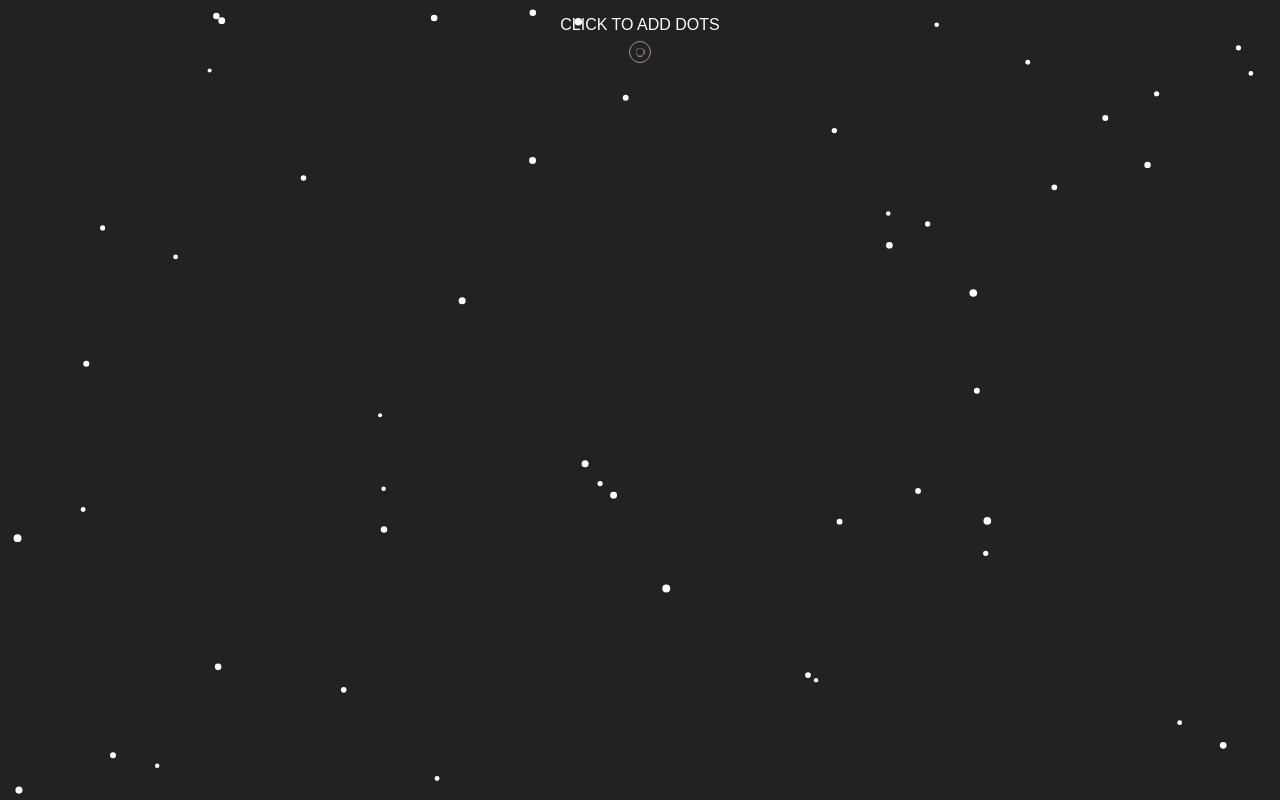
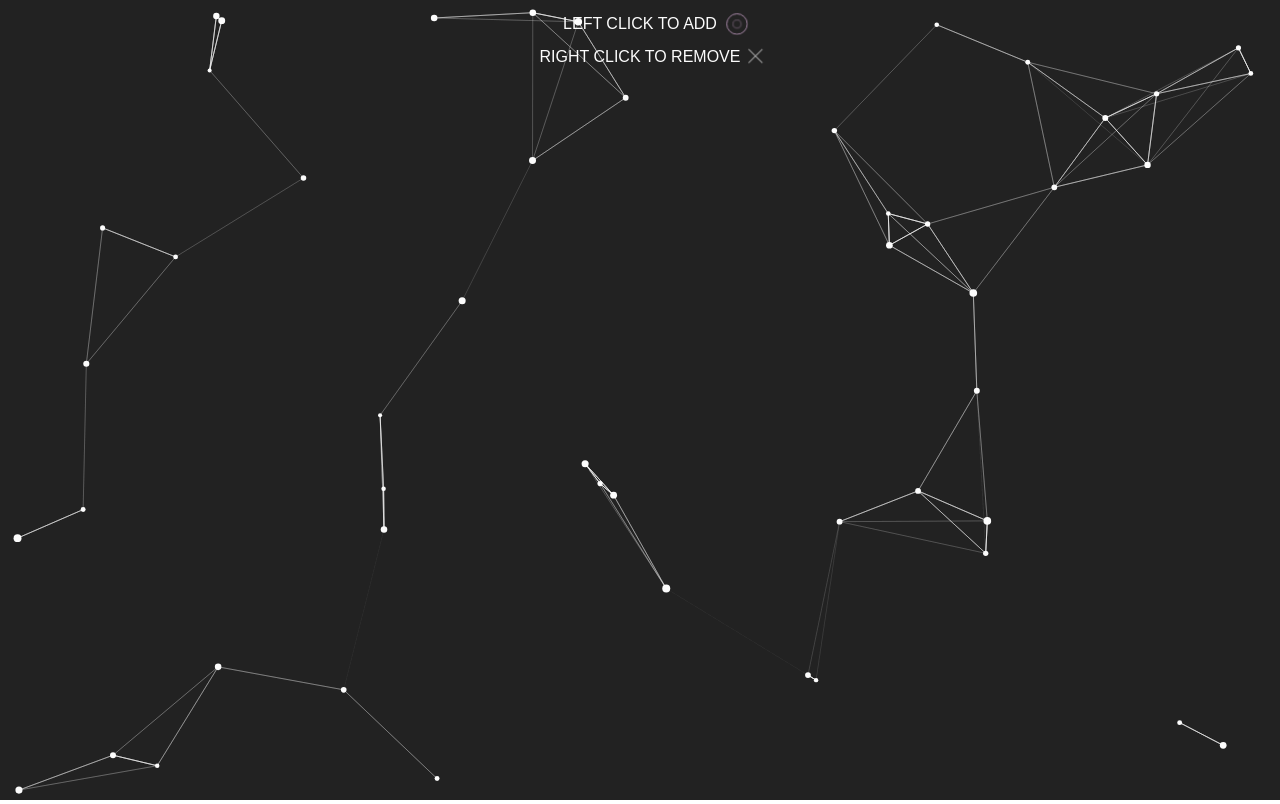
Before and after one commit to VamOSGS/canvas-particle-animation, a plain HTML site: page index.html in a window 1280 px wide. Drawn offline with Linux system fonts and the light colour scheme.

Commit message:
communicating dots

```diff
--- a/index.html
+++ b/index.html
@@ -10,7 +10,10 @@
 </head>
 
 <body>
-  <p>Click to add dots</p>
+  <div class="hint">
+    <p class="add">Left Click to add <span></span></p>
+    <p class="remove">Right Click to remove <span></span></p>
+  </div>
   <canvas id="canvas" width="300" height="300"></canvas>
 
   <script src="./src/anim.js" charset="utf-8"></script>
--- a/src/anim.js
+++ b/src/anim.js
@@ -15,7 +15,12 @@
       addedRadius: 2,
 
       defaultSpeed: 1,
-      addedSpeed: 2
+      addedSpeed: 2,
+
+      lineWidth: 0.5,
+      lineColor: "rgba(255,255,255, opacity)",
+
+      communicationRadius: 170
     },
     particles = [],
 
@@ -73,7 +78,22 @@
     },
     checkDistance = function(x1, y1, x2, y2) {
       return Math.sqrt(Math.pow(x2 - x1, 2) + Math.pow(y2 - y1, 2));
-    };
+    },
+    communicatePoints = function (point1, father) {
+      for (var i = 0; i < father.length; i++) {
+        var distance = checkDistance(point1.x, point1.y, father[i].x, father[i].y);
+        var opacity = 1 -distance/opts.communicationRadius;
+        if (opacity > 0) {
+          canvas.lineWidth = opts.lineWidth;
+          canvas.strokeStyle = opts.lineColor.replace("opacity", opacity);
+          canvas.beginPath();
+          canvas.moveTo(point1.x, point1.y);
+          canvas.lineTo(father[i].x,father[i].y);
+          canvas.closePath();
+          canvas.stroke();
+        }
+      }
+    }
 
   function setup() {
     for (var i = 0; i < opts.particleAmount; i++) {
@@ -90,6 +110,9 @@
       particles[i].update();
       particles[i].draw();
     }
+    for (var j = 0; j < particles.length; j++) {
+        communicatePoints(particles[j], particles);
+    }
     window.requestAnimationFrame(loop);
   }
 
@@ -97,5 +120,9 @@
   canvasBody.addEventListener("click", function(e) {
     particles.push( new Particle (e.pageX, e.pageY) );
     console.log(particles.length);
-  })
+  });
+  canvasBody.addEventListener("contextmenu", function(e) {
+    e.preventDefault();
+    particles.splice(particles.length -1, 1);
+  });
 })();
--- a/src/style.scss
+++ b/src/style.scss
@@ -2,7 +2,7 @@ body {
   margin: 0;
   overflow: hidden;
 
-  p {
+  .hint {
     position: absolute;
     text-transform: uppercase;
     font-family: sans-serif;
@@ -10,10 +10,59 @@ body {
     text-align: center;
     user-select: none;
     cursor: default;
-    width: 100vw;
-    &::after {
+    width: 100%;
+
+    .remove {
+      width: 215px;
+      margin: auto;
+      position: relative;
+      span {
+        position: absolute;
+        opacity: 1;
+        margin: auto;
+        top: -5px;
+        width: 25px;
+        right:-20px;
+        border-radius: 50%;
+        height: 25px;
+        // border:0px solid #fcf;
+        animation: clickAnim 0.8s linear infinite alternate-reverse;
+        &::before {
           content: '';
           display: block;
+          position: absolute;
+          width: 1px;
+          right: 0;
+          transform: rotate(45deg);
+          height: 20px;
+          margin: auto;
+          left: 0;
+          top: 0;
+          bottom: 0;
+          background-color: #fcfcfc;
+        }
+        &::after {
+          position: absolute;
+          content: '';
+          display: block;
+          width: 1px;
+          right: 0;
+          margin: auto;
+          left: 0;
+          top: 0;
+          bottom: 0;
+          transform: rotate(-45deg);
+          height: 20px;
+          background-color: #fcfcfc;
+        }
+      }
+    }
+
+    .add {
+      position: relative;
+      width: 215px;
+      margin: 15px auto;
+      span {
         width: 20px;
         height: 20px;
         border-radius: 50%;
@@ -21,12 +70,10 @@ body {
         border: 1px solid #fcf;
         position: absolute;
         right: 0;
-      left: 0;
         opacity: 1;
         margin: auto;
-      top: 25px;
+        top: -2px;
         animation: clickAnim 0.8s linear infinite alternate-reverse;
-    }
         &::before {
           content: '';
           display: block;
@@ -40,8 +87,10 @@ body {
           left: 0;
           opacity: 1;
           margin: auto;
-      top: 30px;
+          top: 4px;
           animation: clickAnim2 0.8s linear infinite reverse;
+        }
+      }
     }
   }
 }
@@ -49,10 +98,12 @@ body {
 @keyframes clickAnim {
   0% {
     opacity: 0;
+    transform: scale(0.9);
+  }
 
-  }
   100% {
     opacity: 0.8;
+    transform: scale(1);
   }
 }
 @keyframes clickAnim2 {
@@ -60,6 +111,7 @@ body {
     transform: scale(0);
     opacity: 0;
   }
+
   100% {
     opacity: 1;
     transform: scale(1);
```
Also changed, not shown: src/style.css. Lines whose indentation alone changed are shown as unchanged.
